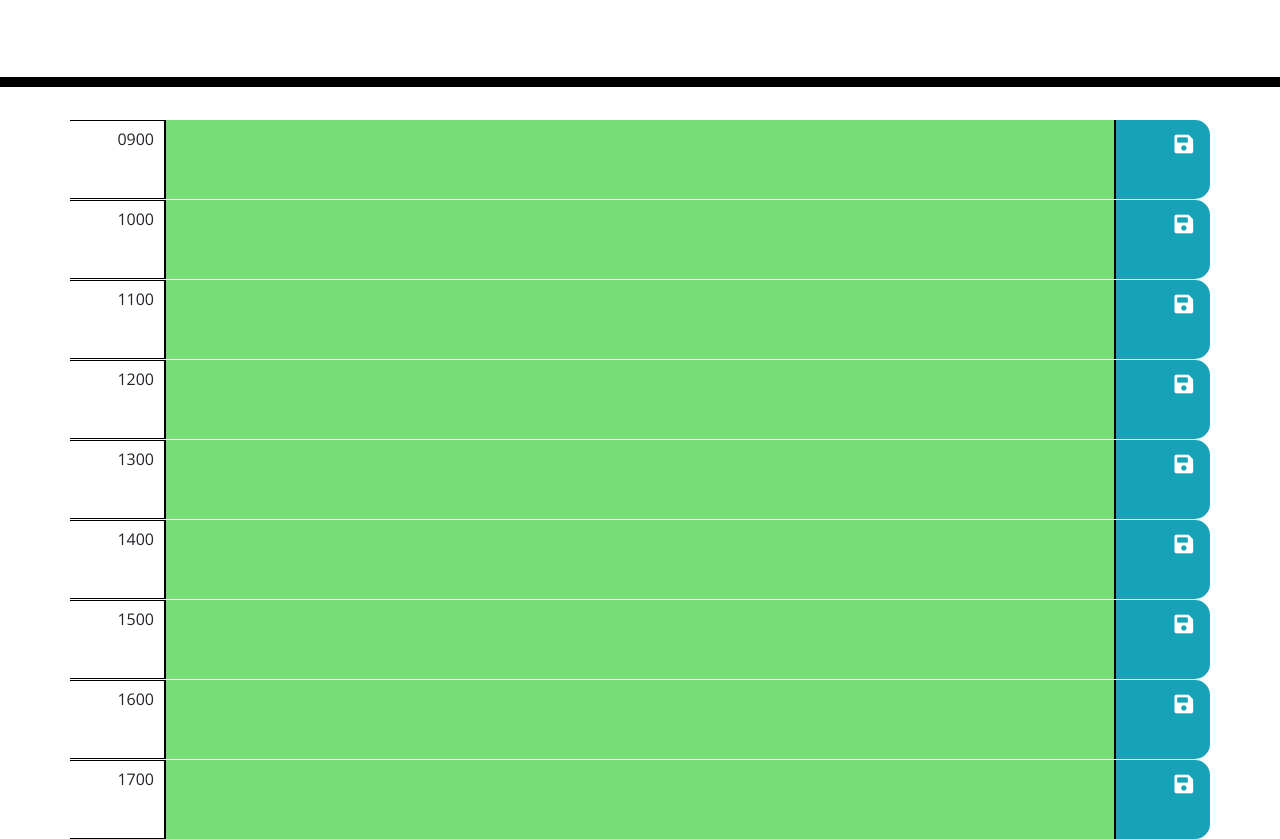
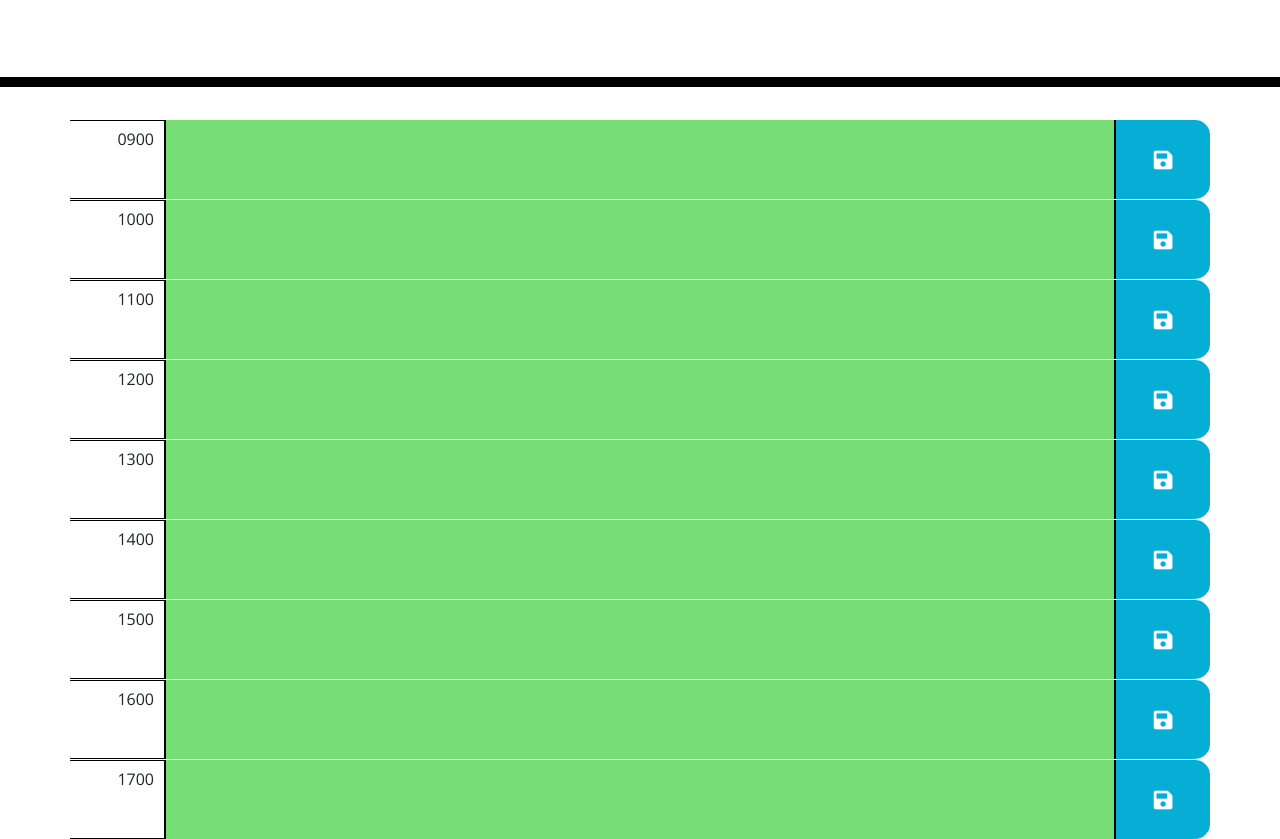
Before and after one commit to TechnicalParadox/workdayscheduler, a plain HTML site: page index.html in a window 1280 px wide. Shown: the part 181-1020 px from the top of the page. Drawn offline with nearby package versions, Linux system fonts and the light colour scheme; a web font is replaced by a local one.

Commit message:
fixed icon not centering

```diff
--- a/assets/style.css
+++ b/assets/style.css
@@ -68,6 +68,10 @@ textarea{
   color: white;
 }
 
+.saveBtn i {
+  width: 100%;
+}
+
 .saveBtn i:hover {
   font-size: 20px;
   transition: all .3s ease-in-out;
--- a/index.html
+++ b/index.html
@@ -39,7 +39,7 @@
       <div class="time-block row justify-content-around" id="0900">
         <div class="time col-1 text-right">0900</div>
         <div class="description col-10"></div>
-        <div class="col-1 bg-info text-center saveBtn">
+        <div class="col-1 text-center saveBtn">
           <i class="fas fa-save fa-lg"></i>
         </div>
       </div>
@@ -47,7 +47,7 @@
       <div class="time-block row justify-content-around" id="1000">
         <div class="time col-1 text-right">1000</div>
         <div class="description col-10"></div>
-        <div class="col-1 bg-info text-center saveBtn">
+        <div class="col-1 text-center saveBtn">
           <i class="fas fa-save fa-lg"></i>
         </div>
       </div>
@@ -55,7 +55,7 @@
       <div class="time-block row justify-content-around" id="1100">
         <div class="time col-1 text-right">1100</div>
         <div class="description col-10"></div>
-        <div class="col-1 bg-info text-center saveBtn">
+        <div class="col-1 text-center saveBtn">
           <i class="fas fa-save fa-lg"></i>
         </div>
       </div>
@@ -63,7 +63,7 @@
       <div class="time-block row justify-content-around" id="1200">
         <div class="time col-1 text-right">1200</div>
         <div class="description col-10"></div>
-        <div class="col-1 bg-info text-center saveBtn">
+        <div class="col-1 text-center saveBtn">
           <i class="fas fa-save fa-lg"></i>
         </div>
       </div>
@@ -71,7 +71,7 @@
       <div class="time-block row justify-content-around" id="1300">
         <div class="time col-1 text-right">1300</div>
         <div class="description col-10 past"></div>
-        <div class="col-1 bg-info text-center saveBtn">
+        <div class="col-1 text-center saveBtn">
           <i class="fas fa-save fa-lg"></i>
         </div>
       </div>
@@ -79,7 +79,7 @@
       <div class="time-block row justify-content-around" id="1400">
         <div class="time col-1 text-right">1400</div>
         <div class="description col-10"></div>
-        <div class="col-1 bg-info text-center saveBtn">
+        <div class="col-1 text-center saveBtn">
           <i class="fas fa-save fa-lg"></i>
         </div>
       </div>
@@ -87,7 +87,7 @@
       <div class="time-block row justify-content-around" id="1500">
         <div class="time col-1 text-right">1500</div>
         <div class="description col-10"></div>
-        <div class="col-1 bg-info text-center saveBtn">
+        <div class="col-1 text-center saveBtn">
           <i class="fas fa-save fa-lg"></i>
         </div>
       </div>
@@ -95,7 +95,7 @@
       <div class="time-block row justify-content-around" id="1600">
         <div class="time col-1 text-right">1600</div>
         <div class="description col-10"></div>
-        <div class="col-1 bg-info text-center saveBtn">
+        <div class="col-1 text-center saveBtn">
           <i class="fas fa-save fa-lg"></i>
         </div>
       </div>
@@ -103,7 +103,7 @@
       <div class="time-block row justify-content-around" id="1700">
         <div class="time col-1 text-right">1700</div>
         <div class="description col-10"></div>
-        <div class="col-1 bg-info text-center saveBtn">
+        <div class="col-1 text-center saveBtn">
           <i class="fas fa-save fa-lg"></i>
         </div>
       </div>
```
